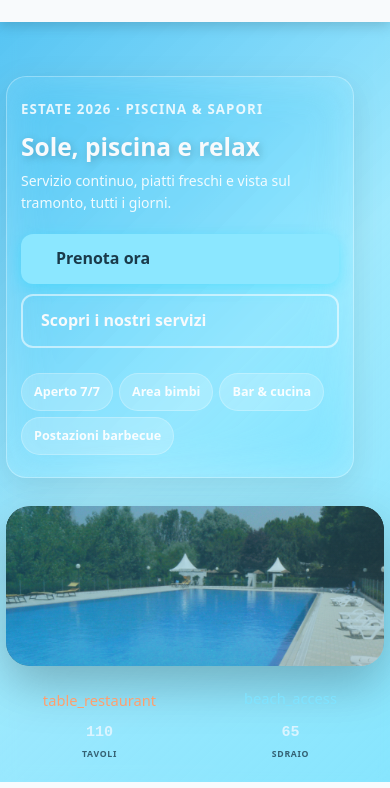
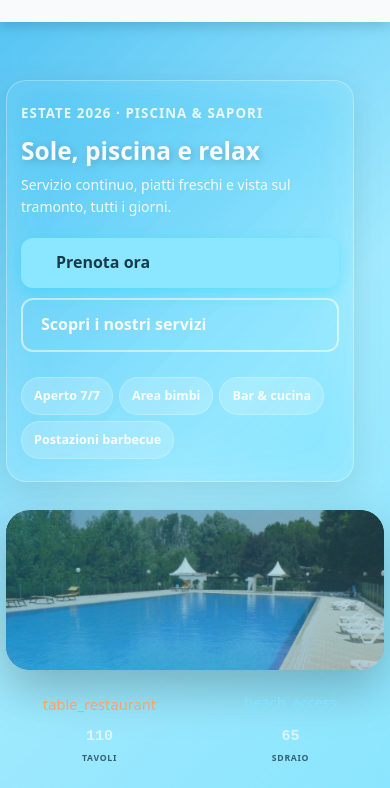
Before and after one commit to Dwebcoding/Lido-Island, a website: page index.html in a window 390 px wide. Shown: the part 48-836 px from the top of the page. Drawn offline with Linux system fonts and the light colour scheme.

Commit message:
Mobile: hero height + padding bump

```diff
--- a/css/style.css
+++ b/css/style.css
@@ -1365,8 +1365,8 @@ main {
 /* Tablet (768px e inferiori) */
 @media (max-width: 768px) {
     .glassmorphism-hero {
-        height: clamp(650px, 100vh, 820px);
-        padding-top: 60px;
+        height: clamp(700px, 104vh, 900px);
+        padding-top: 64px;
         justify-content: flex-start;
     }
 
@@ -1534,8 +1534,8 @@ main {
 /* Phablet (<=640px) */
 @media (max-width: 640px) {
     .glassmorphism-hero {
-        height: clamp(620px, 100vh, 780px);
-        padding-top: 56px;
+        height: clamp(680px, 104vh, 840px);
+        padding-top: 60px;
     }
 
     .hero-layout {
@@ -1628,8 +1628,8 @@ main {
     }
 
     .glassmorphism-hero {
-        height: clamp(600px, 102vh, 760px);
-        padding-top: 54px;
+        height: clamp(660px, 106vh, 840px);
+        padding-top: 58px;
     }
 
     .hero-actions {
```
